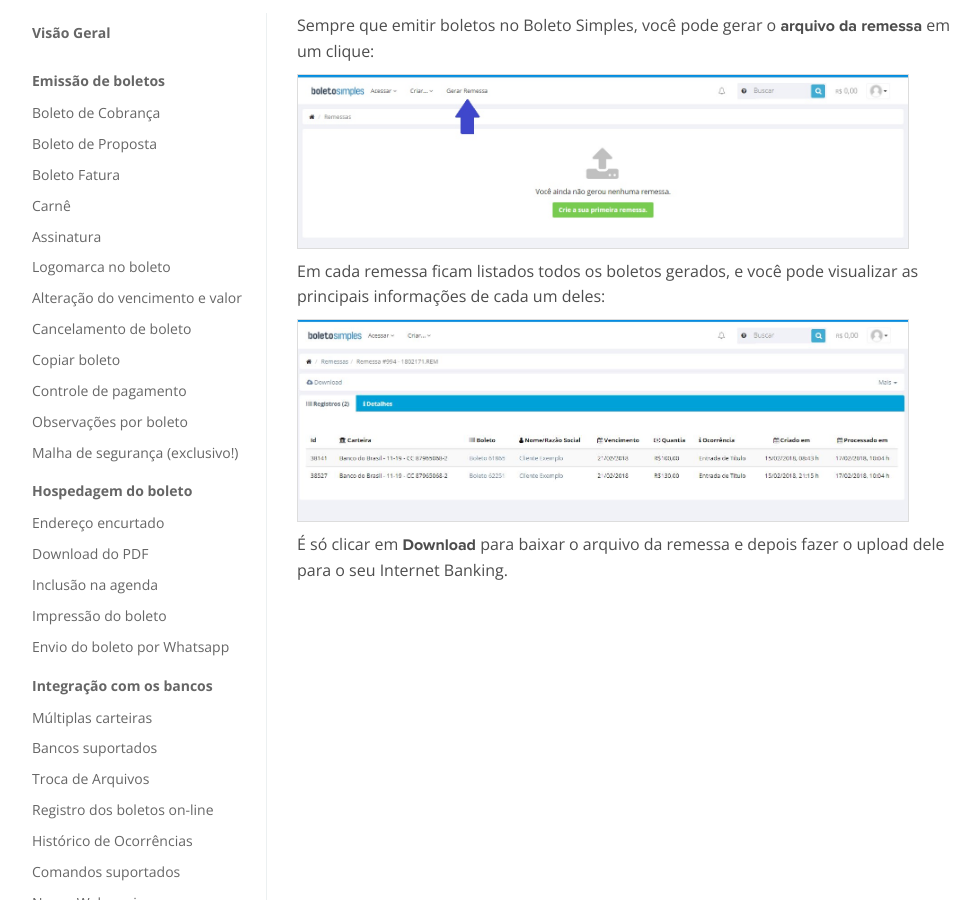
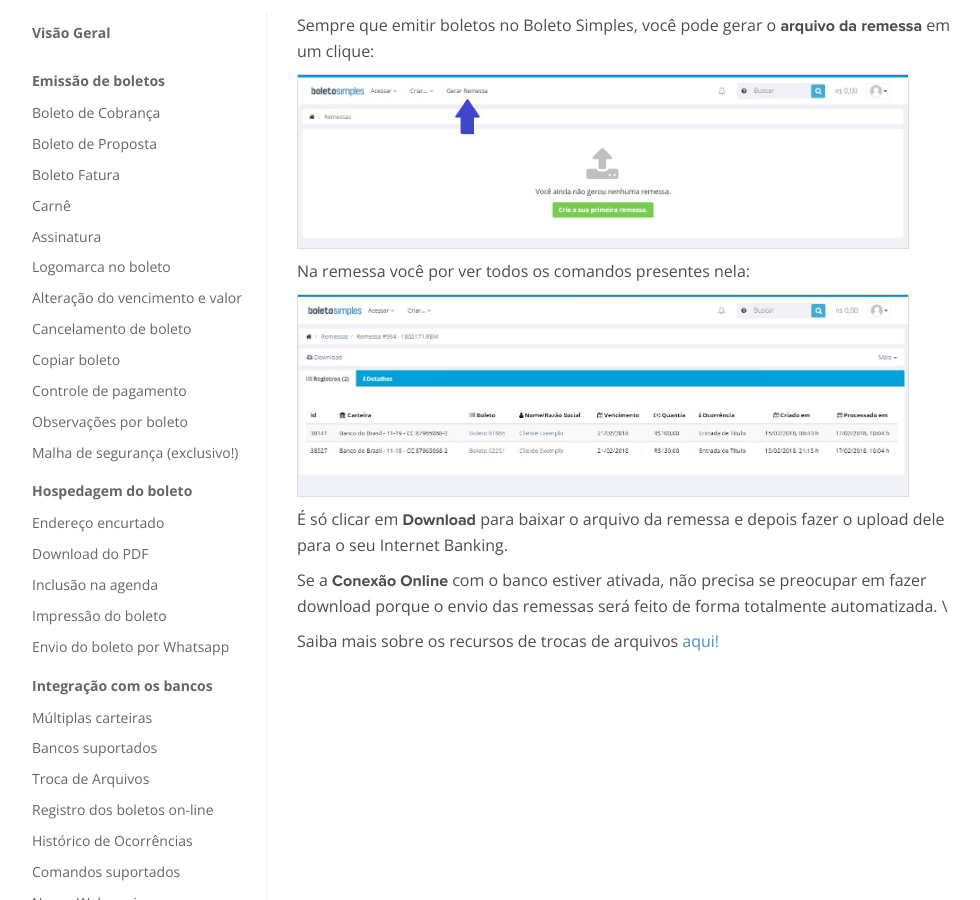
Before and after one commit to BoletoSimples/boletosimples-features, a Jekyll site: the page built from geracao-de-arquivo-remessa.markdown, in a window 1280 px wide and 900 px high, scrolled down 217 px. Shown: the whole window, without its empty margins (143-1123 px from the left). Built offline with Jekyll 4.4.1, drawn with Linux system fonts in a browser that asks for light colours.

Commit message:
Updated Geracao De Arquivo Remessa

```diff
--- a/geracao-de-arquivo-remessa.markdown
+++ b/geracao-de-arquivo-remessa.markdown
@@ -8,8 +8,12 @@
 
 ![gerar remessa.jpg](/uploads/gerar%20remessa.jpg)
 
-Em cada remessa ficam listados todos os boletos gerados, e você pode visualizar as principais informações de cada um deles:
+Na remessa você por ver todos os comandos presentes nela:
 
 ![remessa detalhes.JPG](/uploads/remessa%20detalhes.JPG)
 
 É só clicar em **Download** para baixar o arquivo da remessa e depois fazer o upload dele para o seu Internet Banking.
+
+Se a **Conexão Online** com o banco estiver ativada, não precisa se preocupar em fazer download porque o envio das remessas será feito de forma totalmente automatizada. \
+
+Saiba mais sobre os recursos de trocas de arquivos [aqui!](http://boletosimples-features.siteleaf.net/integracao-com-os-bancos/troca-de-arquivos/)
```
